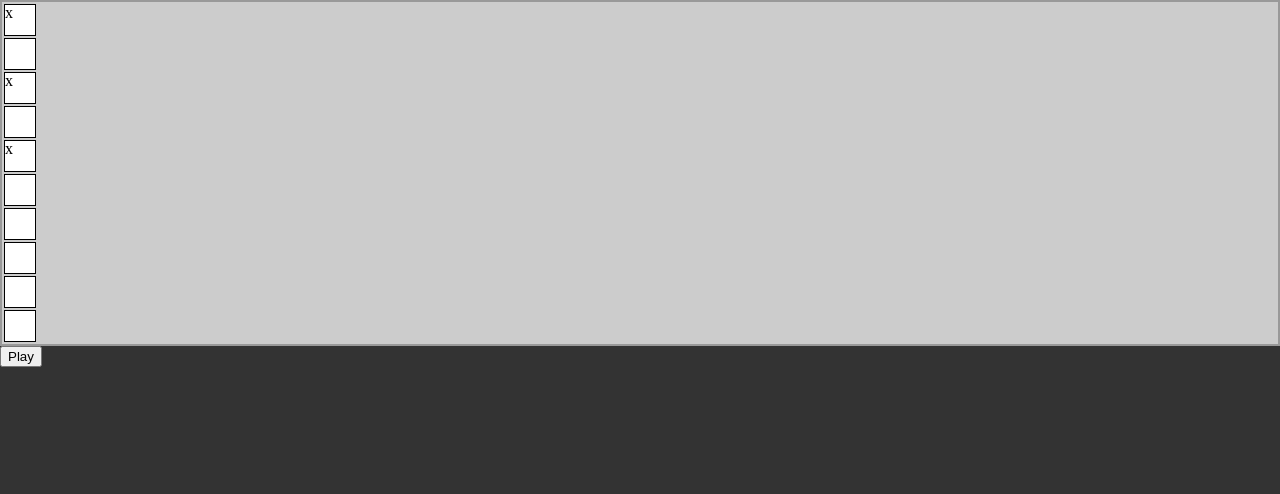
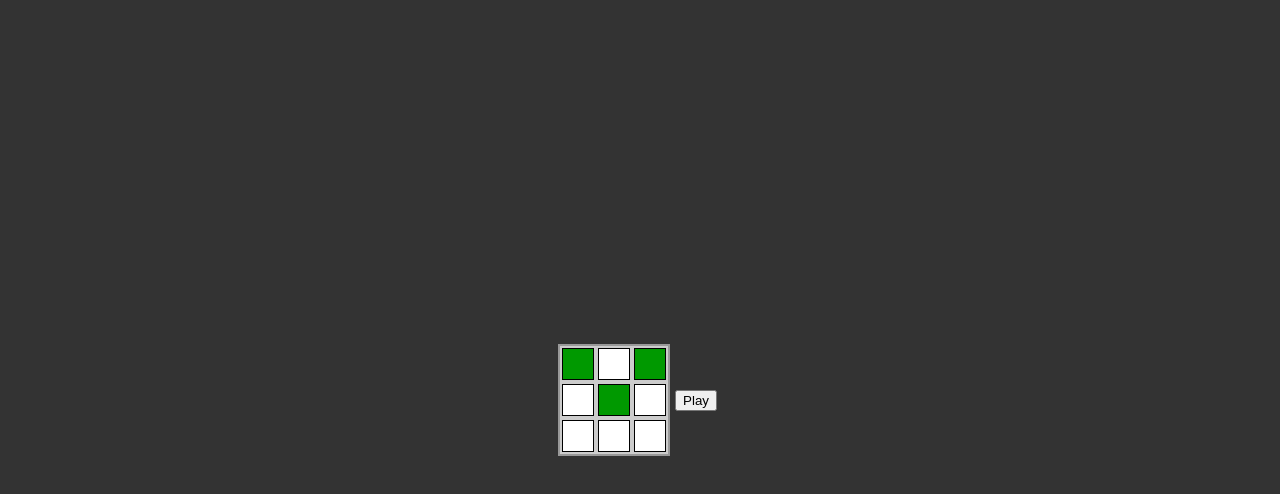
Before and after one commit to Nazareno-Cortes/lppa-2018-nazareno-cortes, a plain HTML site: page clase-2018-05-31/index.html in a window 1280 px wide. Drawn offline with Linux system fonts and the light colour scheme.

Commit message:
Board style

```diff
--- a/clase-2018-05-31/css/styles.css
+++ b/clase-2018-05-31/css/styles.css
@@ -2,14 +2,35 @@ html,body{
   background-color: #333;
 }
 
+.game{
+display: flex;
+align-items: center;
+justify-content: center;
+width: 100vw;
+height: 100vh;
+}
+
 .board{
+  display: flex;
+  flex-wrap: wrap;
   background-color: #ccc;
   border: 2px solid #999;
+  width: 108px;
+  height: 108px;
 }
+
 .board li {
   width: 30px;
   height: 30px;
   margin: 2px;
   background-color: #fff;
   border: 1px solid #000;
+  cursor: pointer;
 }
+
+.board li.alive{
+  background-color:#090;
+}
+button{
+  margin: 5px;
+}
--- a/clase-2018-05-31/index.html
+++ b/clase-2018-05-31/index.html
@@ -10,12 +10,11 @@
   <body>
     <div class="game">
       <ul class="board">
-        <li>x</li>
+        <li class="alive"></li>
         <li></li>
-        <li>x</li>
+        <li class="alive"></li>
         <li></li>
-        <li>x</li>
-        <li></li>
+        <li class="alive"></li>
         <li></li>
         <li></li>
         <li></li>
```
